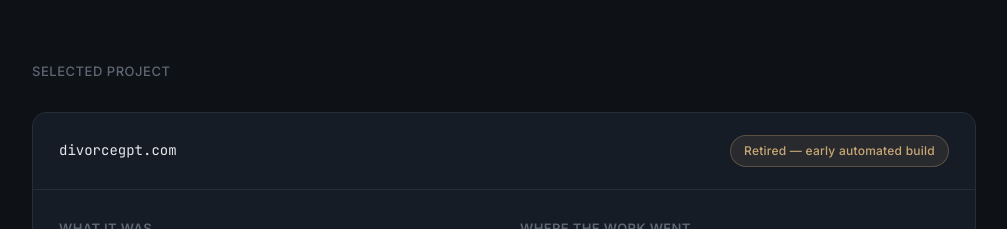
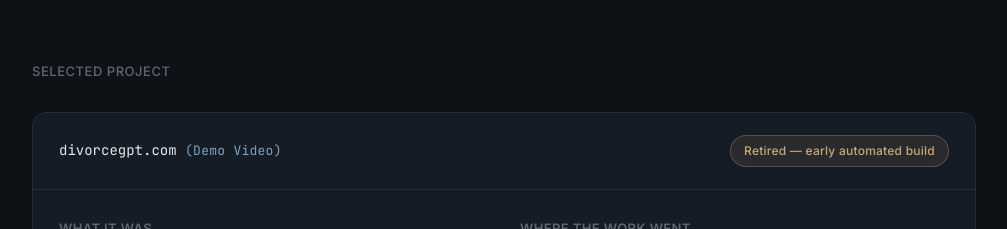
Before and after one commit to Jake-jpeg/jgs, a Next.js app: page / in a window 1280 px wide. Shown: the part 1080-1309 px from the top of the page, without its empty margins (136-1143 px from the left). Built offline with nearby package versions, Linux system fonts and the light colour scheme.

Commit message:
Add divorcegpt demo video and (Demo Video) link to portfolio

```diff
--- a/src/app/page.tsx
+++ b/src/app/page.tsx
@@ -117,7 +117,23 @@
             <div className="sec-label">Selected project</div>
             <div className="rec">
               <div className="rec-head">
-                <div className="rec-title">divorcegpt.com</div>
+                <div className="rec-title">
+                  divorcegpt.com{' '}
+                  <a
+                    href="/divorcegpt-demo.mp4"
+                    target="_blank"
+                    rel="noopener noreferrer"
+                    style={{
+                      fontSize: '13px',
+                      fontWeight: 400,
+                      color: 'var(--accent)',
+                      textDecoration: 'none',
+                      letterSpacing: '.02em',
+                    }}
+                  >
+                    (Demo Video)
+                  </a>
+                </div>
                 <div className="rec-tag">Retired &mdash; early automated build</div>
               </div>
               <div className="rec-body">
```
Also changed, not shown: 1 other file (tests, documents, lock files or other folders).
